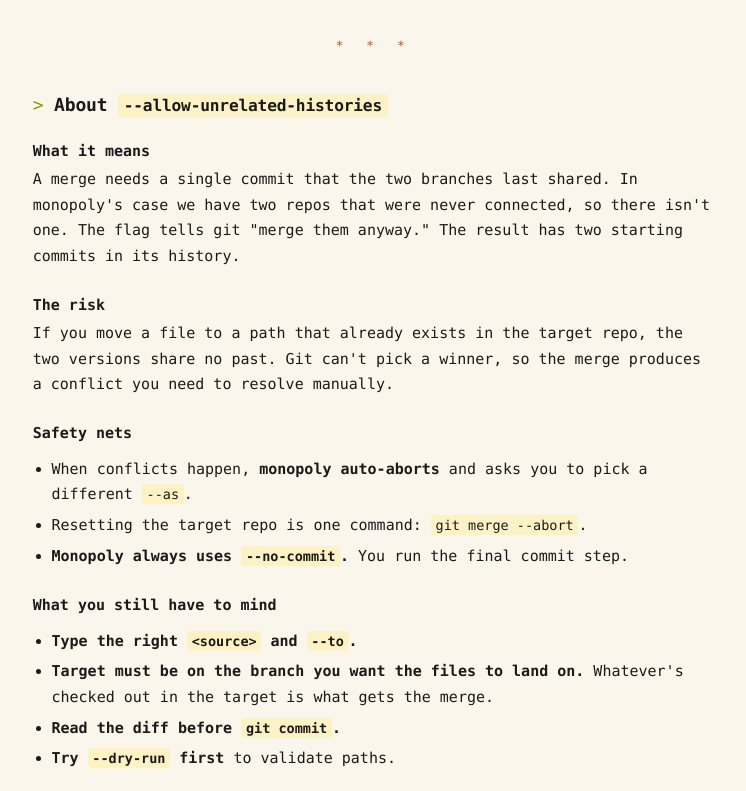
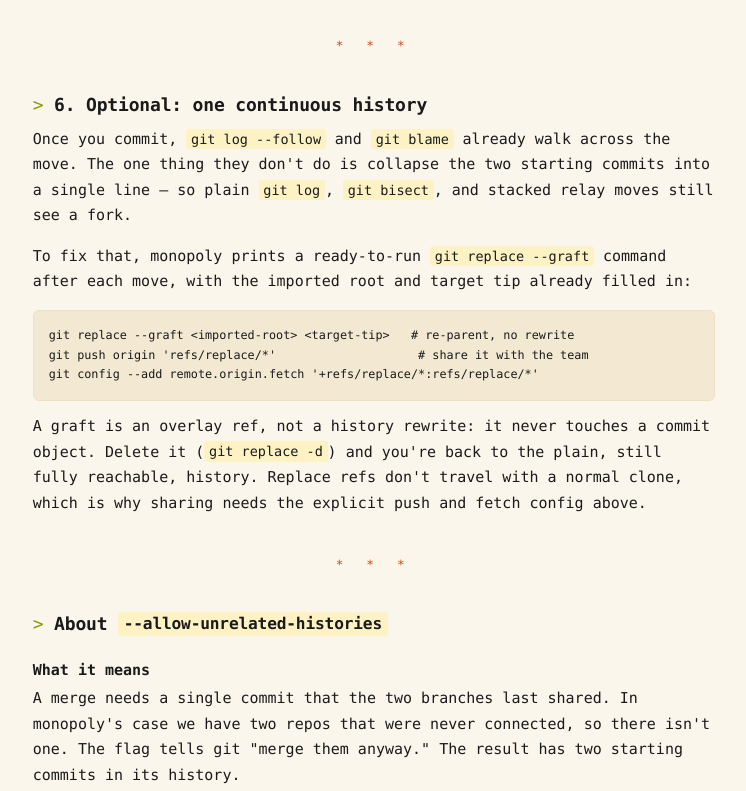
Before and after one commit to itaymendel/monopoly-repo, an Astro site in the folder site/: page /how in a window 1280 px wide. Shown: the part 2906-3697 px from the top of the page, without its empty margins (266-1012 px from the left). Built offline with nearby package versions, Linux system fonts and the light colour scheme; Astro itself is replaced by a stand-in of ours.

Commit message:
docs: correct history claim and document the optional graft
Root README overstated the guarantee (git log/blame/bisect 'working');
replace it with the honest, demonstrable version — after you commit,
git log --follow and git blame trace back to the originals — and add an
'Optional: one continuous history' section for the git replace --graft
command the CLI now prints. Align the index.astro structured-data blurb
and add a matching section 6 to the how-it-works page. cli/README.md and
the rest of the site were already accurate and are left as-is.

```diff
--- a/site/src/pages/how.astro
+++ b/site/src/pages/how.astro
@@ -410,6 +410,30 @@
     </p>
   </section>
   <section>
+    <h2>6. Optional: one continuous history</h2>
+    <p>
+      Once you commit, <code>git log --follow</code> and <code>git blame</code>
+      already walk across the move. The one thing they don't do is collapse the
+      two starting commits into a single line — so plain <code>git log</code>,
+      <code>git bisect</code>, and stacked relay moves still see a fork.
+    </p>
+    <p>
+      To fix that, monopoly prints a ready-to-run
+      <code>git replace --graft</code> command after each move, with the
+      imported root and target tip already filled in:
+    </p>
+    <pre><code>git replace --graft &lt;imported-root&gt; &lt;target-tip&gt;   # re-parent, no rewrite
+git push origin 'refs/replace/*'                    # share it with the team
+git config --add remote.origin.fetch '+refs/replace/*:refs/replace/*'</code></pre>
+    <p>
+      A graft is an overlay ref, not a history rewrite: it never touches a
+      commit object. Delete it (<code>git replace -d</code>) and you're back to
+      the plain, still fully reachable, history. Replace refs don't travel with
+      a normal clone, which is why sharing needs the explicit push and fetch
+      config above.
+    </p>
+  </section>
+  <section>
     <h2>About <code>--allow-unrelated-histories</code></h2>
 
     <h3>What it means</h3>
--- a/site/src/pages/index.astro
+++ b/site/src/pages/index.astro
@@ -18,7 +18,7 @@
       operatingSystem: "macOS, Linux, Windows",
       url: "https://monopoly-repo.dev/cli/",
       description:
-        "A small CLI for moving files or directories between git repositories while preserving full commit history. git log, git blame, and git bisect keep working after the move.",
+        "A small CLI for moving files or directories between git repositories while preserving full commit history. After you commit the move, git log --follow and git blame trace back to the original commits.",
       offers: {
         "@type": "Offer",
         price: "0",
```
Also changed, not shown: README.md.
